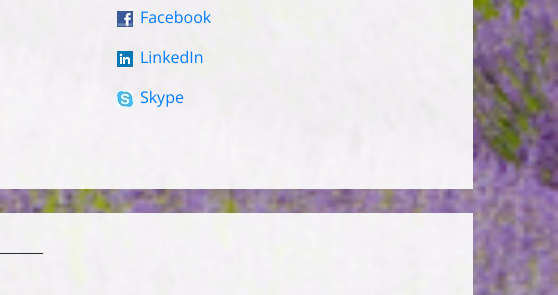
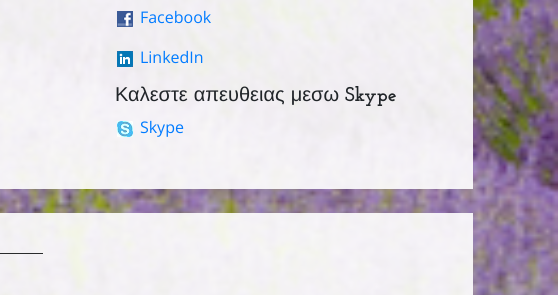
Before and after one commit to steliossweden/magdoula, a website: page contact.html in a window 1280 px wide. Shown: the part 654-949 px from the top of the page, 722-1280 px from the left. Drawn offline with nearby package versions, Linux system fonts and the light colour scheme; some packages are replaced by stand-ins of ours.

Commit message:
Skype fix

```diff
--- a/contact.html
+++ b/contact.html
@@ -119,6 +119,11 @@
                 <img style="margin: 0 0.2em 0 0.1em; display: inline-block!important" src="img/li.png" alt="linkedin">
                 <a href="https://www.linkedin.com/in/magda-p-225605141/" rel="me" target="_blank">LinkedIn</a>
               </p>
+
+              <div>
+
+                <h5>Καλεστε απευθειας μεσω <strong>Skype</strong></h5>
+              </div>
               <p>
                   <img style="margin: 0 0.2em 0 0.1em; display: inline-block!important" src="img/skype.jpg" alt="Skype">
                   <a href="skype:magda.peri?userinfo" rel="me" target="_blank">Skype</a>
```
